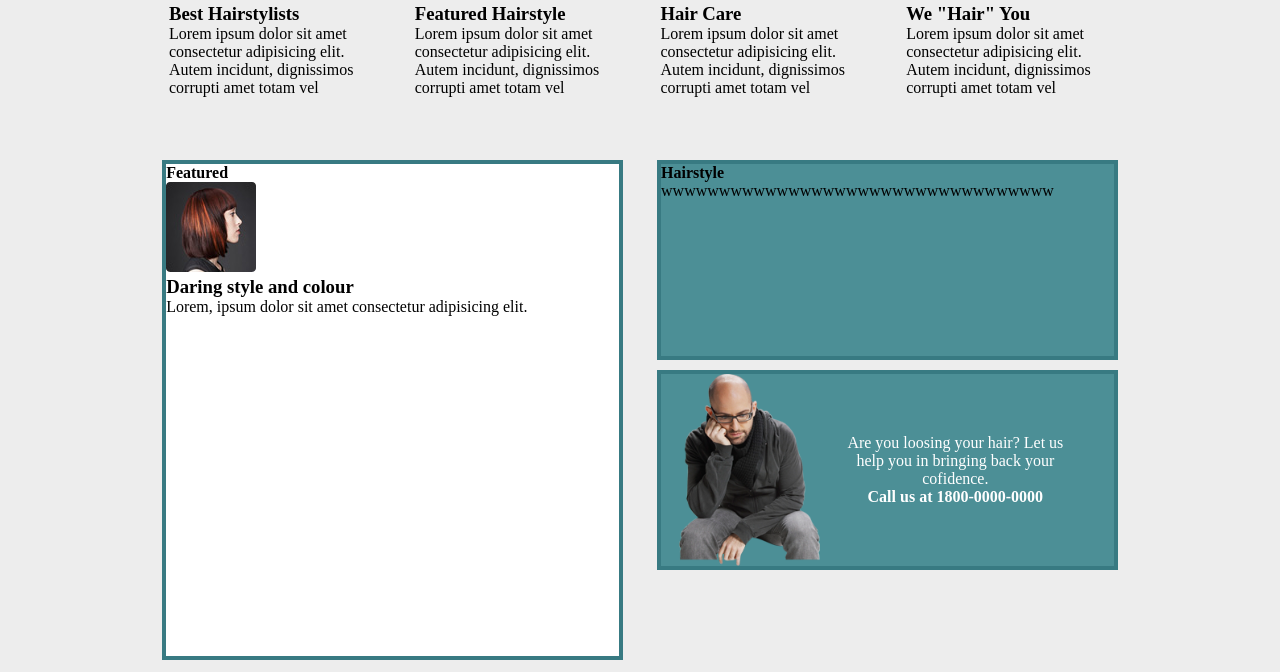
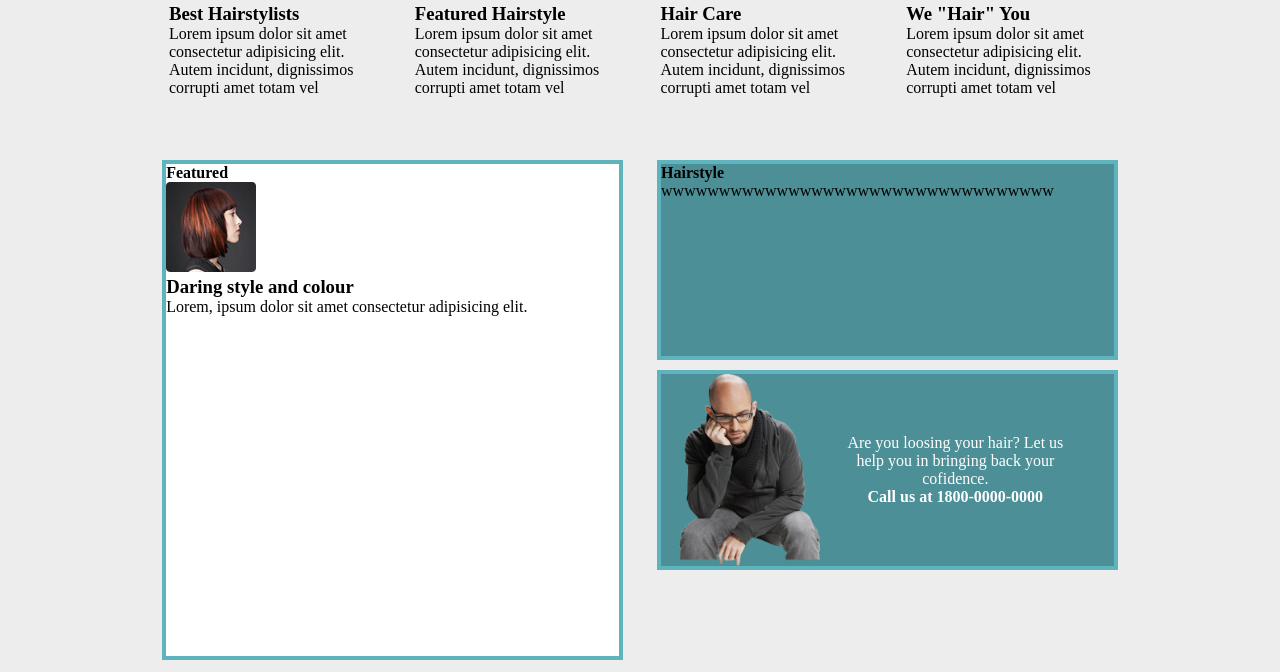
Before and after one commit to KyraWitch/HAIRZ, a plain HTML site: page Index.html in a window 1280 px wide. Shown: the part 786-1458 px from the top of the page. Drawn offline with Linux system fonts and the light colour scheme.

Commit message:
Colour fixes

```diff
--- a/Stylesheet-HZ.css
+++ b/Stylesheet-HZ.css
@@ -2,8 +2,8 @@
 :root {
     --Main-bg: #ededed;
     --TopBot: #4c8f96;
-    --TL: #1c2136;
-    --Highlight: #387a82;
+    --TL: #212740;
+    --Highlight: #5fb3bd;
 }
 
 /*Global styles*/
```
